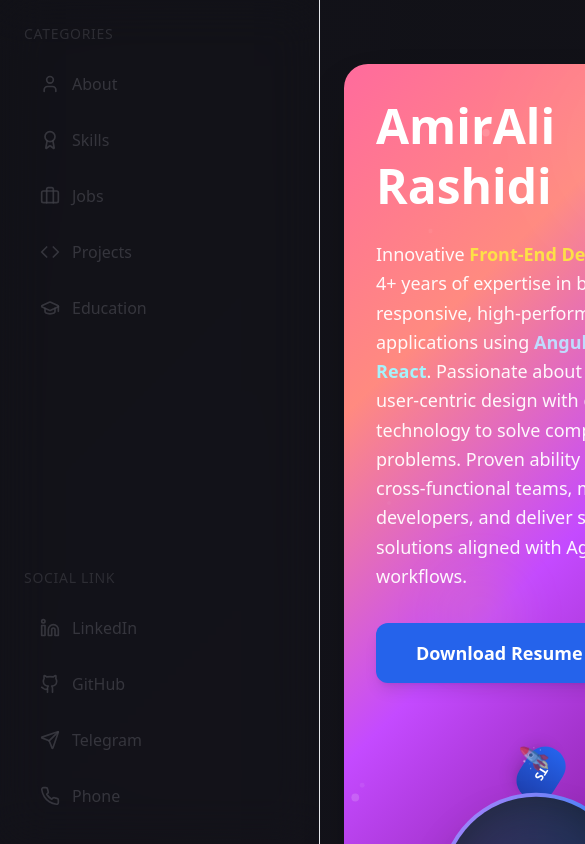
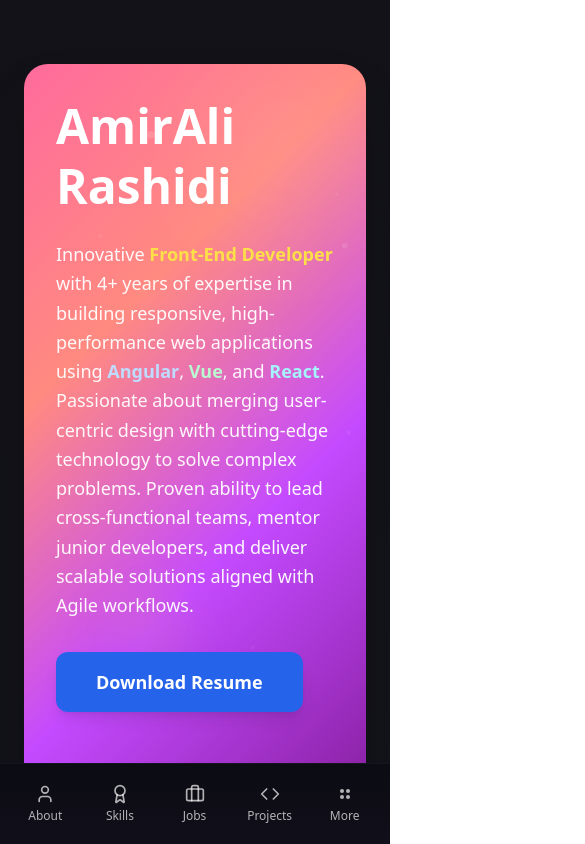
Before and after one commit to nishant1913112003-rgb/pixl-portfolio-studio, a React (Vite) app: page / in a window 390 px wide. Shown: the top 844 px of the page, 585 px wide, since content can reach past the window. Built offline with nearby package versions, Linux system fonts and the light colour scheme.

Commit message:
Refactor: Responsive sidebar navigation
Implement a responsive sidebar navigation that transforms into a bottom navigation bar on mobile. Includes vibrant styling, smooth hover animations for desktop, and icons/text for About, Skills, Jobs, Projects, Education, LinkedIn, GitHub, Telegram, and Phone.

```diff
--- a/src/components/Sidebar.tsx
+++ b/src/components/Sidebar.tsx
@@ -18,19 +18,31 @@ const Sidebar = () => {
   ];
 
   return (
+    <>
+      {/* Desktop Sidebar */}
       <motion.aside
         initial={{ x: -100, opacity: 0 }}
         animate={{ x: 0, opacity: 1 }}
         transition={{ duration: 0.5 }}
-      className="fixed left-0 top-0 h-full w-80 border-r border-sidebar-border z-50 bg-sidebar-background/95 backdrop-blur-xl"
+        className="hidden md:flex fixed left-0 top-0 h-full w-80 z-50 flex-col"
+        style={{ background: 'var(--gradient-sidebar)' }}
       >
-      <div className="flex flex-col h-full p-6">
-        {/* Categories Section */}
+        <div className="flex flex-col h-full p-6 border-r border-border/20 backdrop-blur-xl">
+          {/* Logo/Brand */}
           <div className="mb-8">
-          <h2 className="text-sidebar-foreground/60 text-sm font-medium mb-4 uppercase tracking-wider">
-            Categories
+            <div className="w-12 h-12 rounded-xl bg-gradient-primary flex items-center justify-center mb-4">
+              <Code className="w-6 h-6 text-white" />
+            </div>
+            <h1 className="text-xl font-bold text-foreground">Portfolio</h1>
+            <p className="text-sm text-muted-foreground">Developer</p>
+          </div>
+
+          {/* Navigation Items */}
+          <div className="mb-8">
+            <h2 className="text-muted-foreground text-xs font-semibold mb-4 uppercase tracking-wider">
+              Navigation
             </h2>
-          <nav className="space-y-2">
+            <nav className="space-y-1">
               {navItems.map((item, index) => (
                 <motion.a
                   key={item.label}
@@ -38,40 +50,85 @@ const Sidebar = () => {
                   initial={{ x: -20, opacity: 0 }}
                   animate={{ x: 0, opacity: 1 }}
                   transition={{ delay: index * 0.1 }}
-                className="sidebar-nav group"
+                  className="loveable-nav-item group flex items-center gap-3 px-4 py-3 rounded-lg text-foreground/80 hover:text-white hover:bg-gradient-primary transition-all duration-300 hover:shadow-glow hover:scale-[1.02] active:scale-[0.98]"
                 >
-                <item.icon className="w-5 h-5 group-hover:scale-110 transition-transform" />
+                  <item.icon className="w-5 h-5 group-hover:scale-110 group-hover:rotate-3 transition-all duration-300" />
                   <span className="font-medium">{item.label}</span>
+                  <div className="ml-auto w-2 h-2 rounded-full bg-accent opacity-0 group-hover:opacity-100 transition-opacity duration-300" />
                 </motion.a>
               ))}
             </nav>
           </div>
 
-        {/* Social Links Section */}
+          {/* Social Links */}
           <div className="mt-auto">
-          <h2 className="text-sidebar-foreground/60 text-sm font-medium mb-4 uppercase tracking-wider">
-            Social Link
+            <h2 className="text-muted-foreground text-xs font-semibold mb-4 uppercase tracking-wider">
+              Connect
             </h2>
-          <div className="space-y-2">
+            <div className="grid grid-cols-2 gap-2">
               {socialLinks.map((social, index) => (
                 <motion.a
                   key={social.label}
                   href={social.href}
-                initial={{ x: -20, opacity: 0 }}
-                animate={{ x: 0, opacity: 1 }}
+                  initial={{ scale: 0, opacity: 0 }}
+                  animate={{ scale: 1, opacity: 1 }}
                   transition={{ delay: (navItems.length + index) * 0.1 }}
-                className="sidebar-nav group"
+                  className="loveable-social group flex flex-col items-center gap-2 p-3 rounded-lg bg-card/50 hover:bg-gradient-primary border border-border/20 hover:border-primary/50 text-foreground/70 hover:text-white transition-all duration-300 hover:shadow-glow hover:scale-105 active:scale-95"
                   target="_blank"
                   rel="noopener noreferrer"
                 >
-                <social.icon className="w-5 h-5 group-hover:scale-110 transition-transform" />
-                <span className="font-medium">{social.label}</span>
+                  <social.icon className="w-4 h-4 group-hover:scale-110 transition-all duration-300" />
+                  <span className="text-xs font-medium">{social.label}</span>
                 </motion.a>
               ))}
             </div>
           </div>
         </div>
       </motion.aside>
+
+      {/* Mobile Bottom Navigation */}
+      <motion.nav
+        initial={{ y: 100, opacity: 0 }}
+        animate={{ y: 0, opacity: 1 }}
+        transition={{ duration: 0.5, delay: 0.2 }}
+        className="md:hidden fixed bottom-0 left-0 right-0 z-50 backdrop-blur-xl border-t border-border/20"
+        style={{ background: 'var(--gradient-sidebar)' }}
+      >
+        <div className="flex items-center justify-around px-2 py-3">
+          {navItems.slice(0, 4).map((item, index) => (
+            <motion.a
+              key={item.label}
+              href={item.href}
+              initial={{ scale: 0, opacity: 0 }}
+              animate={{ scale: 1, opacity: 1 }}
+              transition={{ delay: index * 0.1 }}
+              className="loveable-mobile-nav flex flex-col items-center gap-1 p-2 rounded-lg text-foreground/70 hover:text-white hover:bg-gradient-primary transition-all duration-300 hover:shadow-glow active:scale-95"
+            >
+              <item.icon className="w-5 h-5" />
+              <span className="text-xs font-medium">{item.label}</span>
+            </motion.a>
+          ))}
+
+          {/* More menu for remaining items */}
+          <motion.button
+            initial={{ scale: 0, opacity: 0 }}
+            animate={{ scale: 1, opacity: 1 }}
+            transition={{ delay: 0.4 }}
+            className="loveable-mobile-nav flex flex-col items-center gap-1 p-2 rounded-lg text-foreground/70 hover:text-white hover:bg-gradient-primary transition-all duration-300 hover:shadow-glow active:scale-95"
+          >
+            <div className="w-5 h-5 flex items-center justify-center">
+              <div className="grid grid-cols-2 gap-0.5">
+                <div className="w-1 h-1 bg-current rounded-full" />
+                <div className="w-1 h-1 bg-current rounded-full" />
+                <div className="w-1 h-1 bg-current rounded-full" />
+                <div className="w-1 h-1 bg-current rounded-full" />
+              </div>
+            </div>
+            <span className="text-xs font-medium">More</span>
+          </motion.button>
+        </div>
+      </motion.nav>
+    </>
   );
 };
 
--- a/src/index.css
+++ b/src/index.css
@@ -163,13 +163,71 @@
     box-shadow: var(--shadow-card);
   }
 
-  /* Sidebar Styles */
-  .sidebar-nav {
-    @apply flex items-center gap-3 px-4 py-3 rounded-lg text-sidebar-foreground/80 hover:text-sidebar-foreground hover:bg-sidebar-accent transition-all duration-200;
+  /* Loveable Sidebar Styles */
+  .loveable-nav-item {
+    position: relative;
+    overflow: hidden;
   }
 
-  .sidebar-nav.active {
-    @apply bg-gradient-primary text-white shadow-button;
+  .loveable-nav-item::before {
+    content: '';
+    position: absolute;
+    top: 0;
+    left: -100%;
+    width: 100%;
+    height: 100%;
+    background: var(--gradient-glow);
+    transition: left 0.5s ease;
+    z-index: -1;
+  }
+
+  .loveable-nav-item:hover::before {
+    left: 0;
+  }
+
+  .loveable-social {
+    position: relative;
+    overflow: hidden;
+  }
+
+  .loveable-social::before {
+    content: '';
+    position: absolute;
+    top: 50%;
+    left: 50%;
+    width: 0;
+    height: 0;
+    background: var(--gradient-glow);
+    border-radius: 50%;
+    transition: all 0.4s ease;
+    transform: translate(-50%, -50%);
+    z-index: -1;
+  }
+
+  .loveable-social:hover::before {
+    width: 150%;
+    height: 150%;
+  }
+
+  .loveable-mobile-nav {
+    position: relative;
+    min-width: 60px;
+  }
+
+  .loveable-mobile-nav::after {
+    content: '';
+    position: absolute;
+    bottom: -2px;
+    left: 50%;
+    width: 0;
+    height: 2px;
+    background: var(--gradient-primary);
+    transition: all 0.3s ease;
+    transform: translateX(-50%);
+  }
+
+  .loveable-mobile-nav:hover::after {
+    width: 80%;
   }
 
   /* Tech Skill Icons - Matching reference design */
--- a/src/pages/Index.tsx
+++ b/src/pages/Index.tsx
@@ -6,9 +6,10 @@ import ContactForm from "@/components/ContactForm";
 
 const Index = () => {
   return (
-    <div className="flex min-h-screen bg-gradient-secondary">
+    <div className="min-h-screen bg-gradient-secondary">
       <Sidebar />
-      <main className="flex-1 ml-80">
+      {/* Desktop layout with sidebar margin */}
+      <main className="md:ml-80 pb-20 md:pb-0">
         <HeroSection />
         <TechStack />
         <ProjectsGrid />
```
Lines whose indentation alone changed are shown as unchanged.
